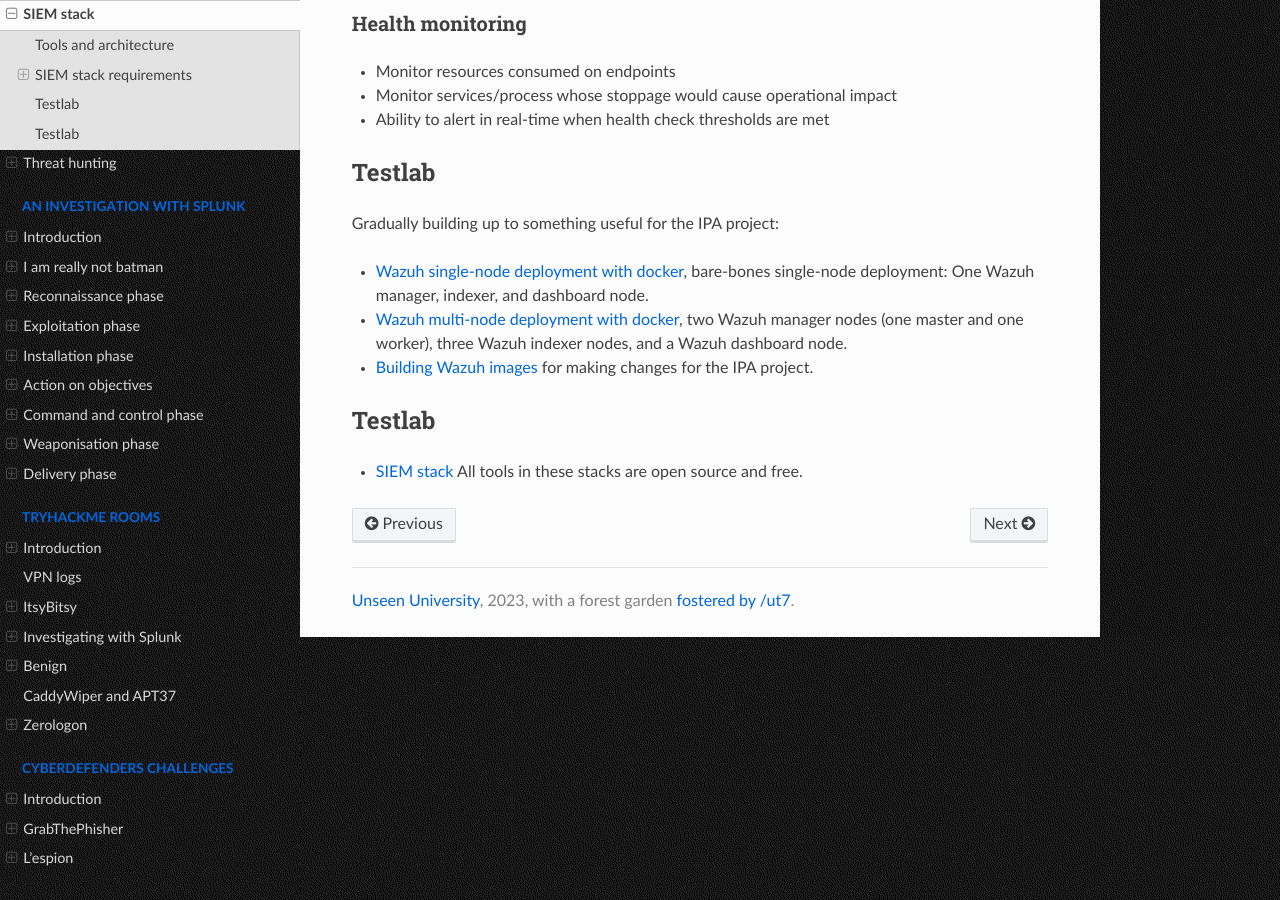
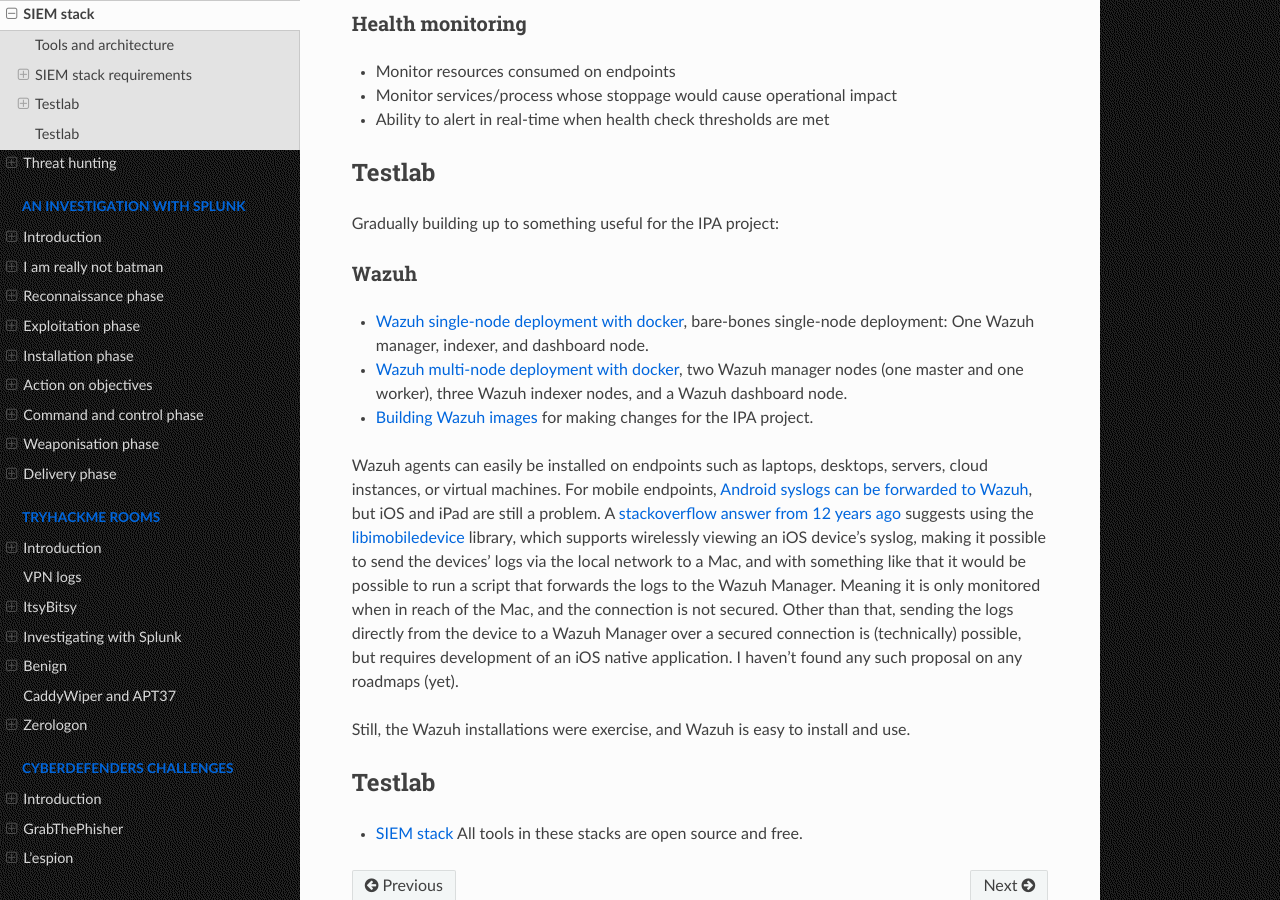
Before and after one commit to tymyrddin/blue-siem, a Sphinx documentation site: the page built from source/docs/notes/siem.md, in a window 1280 px wide and 900 px high, scrolled down 2312 px. Built offline with Sphinx 7.4.7 and the Read the Docs theme 2.0.0, drawn with Linux system fonts in a browser that asks for light colours.

Commit message:
Wazuh results

```diff
--- a/source/docs/notes/siem.md
+++ b/source/docs/notes/siem.md
@@ -74,10 +74,16 @@
 
 Gradually building up to something useful for the IPA project:
 
+### Wazuh
+
 * [Wazuh single-node deployment with docker](https://testlab.tymyrddin.dev/docs/siem/wazuh-single-node), bare-bones single-node deployment: One Wazuh manager, indexer, and dashboard node.
 * [Wazuh multi-node deployment with docker](https://testlab.tymyrddin.dev/docs/siem/wazuh-multi-node), two Wazuh manager nodes (one master and one worker), three Wazuh indexer nodes, and a Wazuh dashboard node.
 * [Building Wazuh images](https://testlab.tymyrddin.dev/docs/siem/wazuh-images) for making changes for the IPA project.
 
+Wazuh agents can easily be installed on endpoints such as laptops, desktops, servers, cloud instances, or virtual machines. For mobile endpoints, [Android syslogs can be forwarded to Wazuh](https://wazuh.com/blog/how-to-forward-android-syslog-to-wazuh/), but iOS and iPad are still a problem. A [stackoverflow answer from 12 years ago](https://stackoverflow.com/questions/7277804/ios-iphone-ipad-ipodtouch-view-real-time-console-log-terminal/19148654#19148654) suggests using the [libimobiledevice](https://libimobiledevice.org/) library, which supports wirelessly viewing an iOS device's syslog, making it possible to send the devices' logs via the local network to a Mac, and with something like that it would be possible to run a script that forwards the logs to the Wazuh Manager. Meaning it is only monitored when in reach of the Mac, and the connection is not secured. Other than that, sending the logs directly from the device to a Wazuh Manager over a secured connection is (technically) possible, but requires development of an iOS native application. I haven't found any such proposal on any roadmaps (yet).
+
+Still, the Wazuh installations were exercise, and Wazuh is easy to install and use.
+
 ## Testlab
 
 * [SIEM stack](https://testlab.tymyrddin.dev/docs/siem/readme) All tools in these stacks are open source and free.
```
